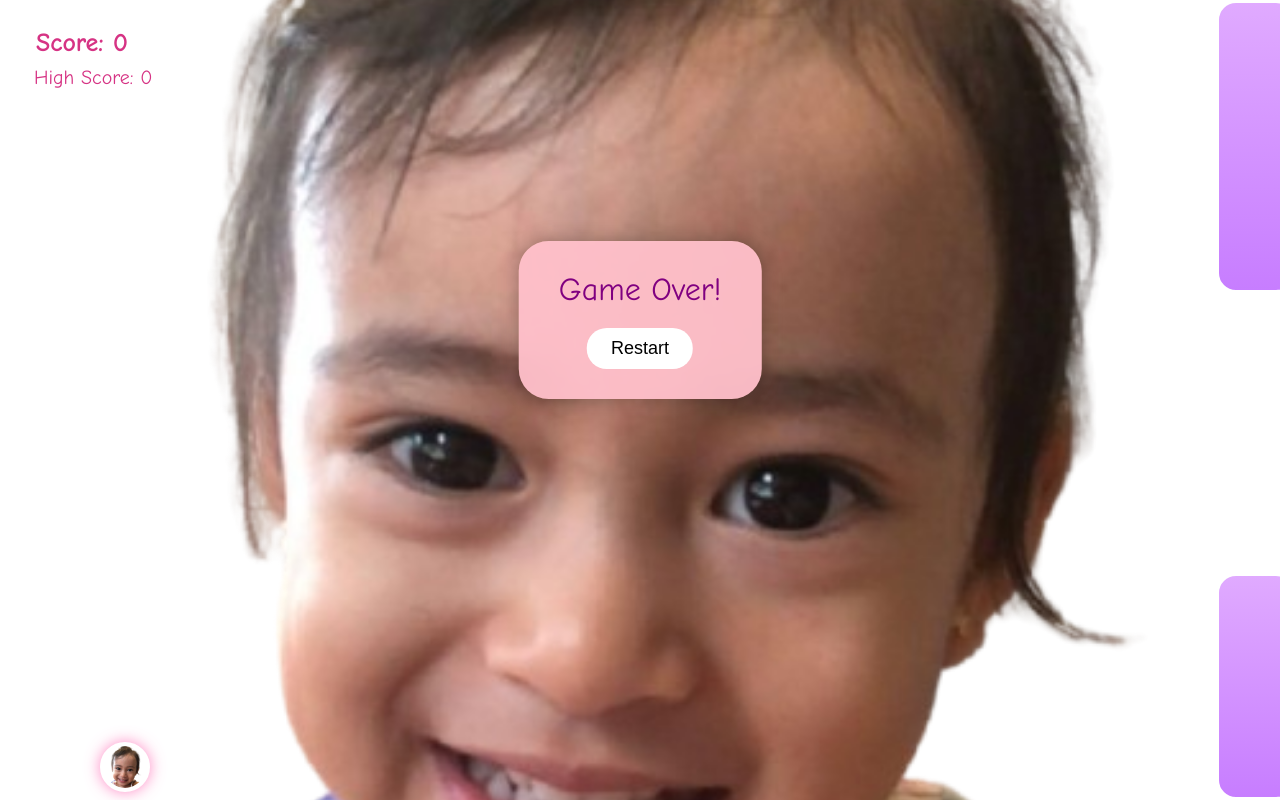
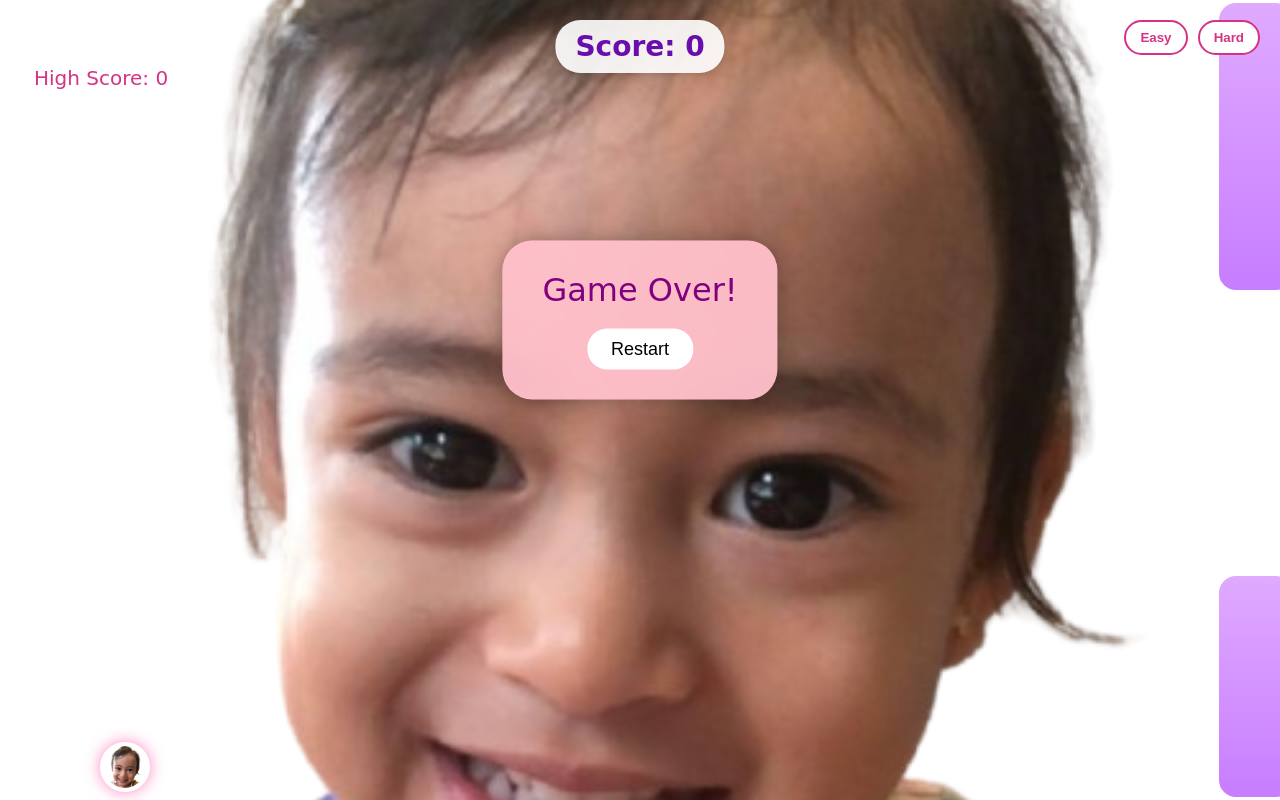
Before and after one commit to nelkyut/cuterainel, a plain HTML site: page index.html in a window 1280 px wide. Drawn offline with Linux system fonts and the light colour scheme.

Commit message:
Update index.html

```diff
--- a/index.html
+++ b/index.html
@@ -2,11 +2,8 @@
 <html lang="en">
 <head>
   <meta charset="UTF-8" />
-  <title>Rainel Flappy Princess (Easy)</title>
-
-  <!-- Disable zooming on mobile -->
-  <meta name="viewport" content="width=device-width, initial-scale=1.0, maximum-scale=1.0, user-scalable=no" />
-
+  <title>Rainel Flappy Princess</title>
+  <meta name="viewport" content="width=device-width, initial-scale=1.0, user-scalable=no" />
   <style>
     * {
       box-sizing: border-box;
@@ -16,8 +13,10 @@
     body {
       margin: 0;
       overflow: hidden;
-      font-family: 'Comic Sans MS', cursive, sans-serif;
+      font-family: 'Baloo 2', cursive;
     }
+
+    @import url('https://fonts.googleapis.com/css2?family=Baloo+2:wght@600&display=swap');
 
     .game {
       position: relative;
@@ -60,25 +59,23 @@
       border-radius: 20px;
     }
 
-    .pipe {
-      bottom: 0;
-    }
-
-    .pipe-top {
-      top: 0;
-    }
+    .pipe { bottom: 0; }
+    .pipe-top { top: 0; }
 
     #score {
       position: absolute;
       top: 20px;
-      left: 20px;
-      font-size: 26px;
+      left: 50%;
+      transform: translateX(-50%);
+      font-size: 28px;
       font-weight: bold;
-      background: rgba(255,255,255,0.8);
-      padding: 8px 16px;
-      border-radius: 20px;
+      background: rgba(255,255,255,0.9);
+      padding: 10px 20px;
+      border-radius: 25px;
       z-index: 20;
-      color: #d63384;
+      color: #6a0dad;
+      font-family: 'Baloo 2', cursive;
+      box-shadow: 0 0 10px rgba(0,0,0,0.2);
     }
 
     #high-score {
@@ -86,10 +83,28 @@
       top: 60px;
       left: 20px;
       font-size: 20px;
-      background: rgba(255,255,255,0.6);
+      background: rgba(255,255,255,0.7);
       padding: 6px 14px;
       border-radius: 20px;
       z-index: 20;
+      color: #d63384;
+    }
+
+    #mode-buttons {
+      position: absolute;
+      top: 20px;
+      right: 20px;
+      z-index: 30;
+    }
+
+    #mode-buttons button {
+      background: white;
+      border: 2px solid #d63384;
+      border-radius: 20px;
+      padding: 8px 14px;
+      font-weight: bold;
+      cursor: pointer;
+      margin-left: 5px;
       color: #d63384;
     }
 
@@ -133,6 +148,10 @@
   <div class="game" id="game">
     <div id="score">Score: 0</div>
     <div id="high-score">High Score: 0</div>
+    <div id="mode-buttons">
+      <button onclick="setMode('easy')">Easy</button>
+      <button onclick="setMode('hard')">Hard</button>
+    </div>
     <div class="rainel" id="rainel">
       <img src="rainel.png" alt="Rainel Princess">
     </div>
@@ -141,15 +160,10 @@
       <button id="restart">Restart</button>
     </div>
 
-    <!-- Background Sound -->
     <audio autoplay loop>
       <source src="https://cdn.pixabay.com/download/audio/2023/04/03/audio_5b9884cd87.mp3?filename=asian-wet-market-ambience-143190.mp3" type="audio/mpeg">
     </audio>
-
-    <!-- Flap Sound -->
     <audio id="flap-sound" src="https://cdn.pixabay.com/download/audio/2022/03/15/audio_c7b96e3677.mp3?filename=wing-flap-6763.mp3"></audio>
-
-    <!-- Crash Sound -->
     <audio id="crash-sound" src="https://cdn.pixabay.com/download/audio/2023/03/29/audio_e429ea7b88.mp3?filename=impact-soft-142001.mp3"></audio>
   </div>
 
@@ -174,6 +188,16 @@
     let pipeSpeed = 1.5;
     let gapSize = 280;
 
+    function setMode(mode) {
+      if (mode === 'easy') {
+        pipeSpeed = 1.5;
+        gapSize = 280;
+      } else if (mode === 'hard') {
+        pipeSpeed = 3;
+        gapSize = 180;
+      }
+    }
+
     let highScore = parseInt(localStorage.getItem("rainelPrincessHigh") || "0");
     highScoreDisplay.textContent = "High Score: " + highScore;
 
@@ -186,7 +210,6 @@
     document.addEventListener("keydown", (e) => {
       if (e.code === "Space") flap();
     });
-
     document.addEventListener("touchstart", flap);
 
     function createPipe() {
@@ -196,7 +219,6 @@
 
       const pipeTop = document.createElement("div");
       const pipeBottom = document.createElement("div");
-
       pipeTop.classList.add("pipe-top");
       pipeBottom.classList.add("pipe");
 
@@ -295,6 +317,7 @@
       setTimeout(pipeSpawner, 1800);
     }
 
+    setMode('easy'); // Default mode
     loop();
     pipeSpawner();
   </script>
```
Lines whose indentation alone changed are shown as unchanged.
